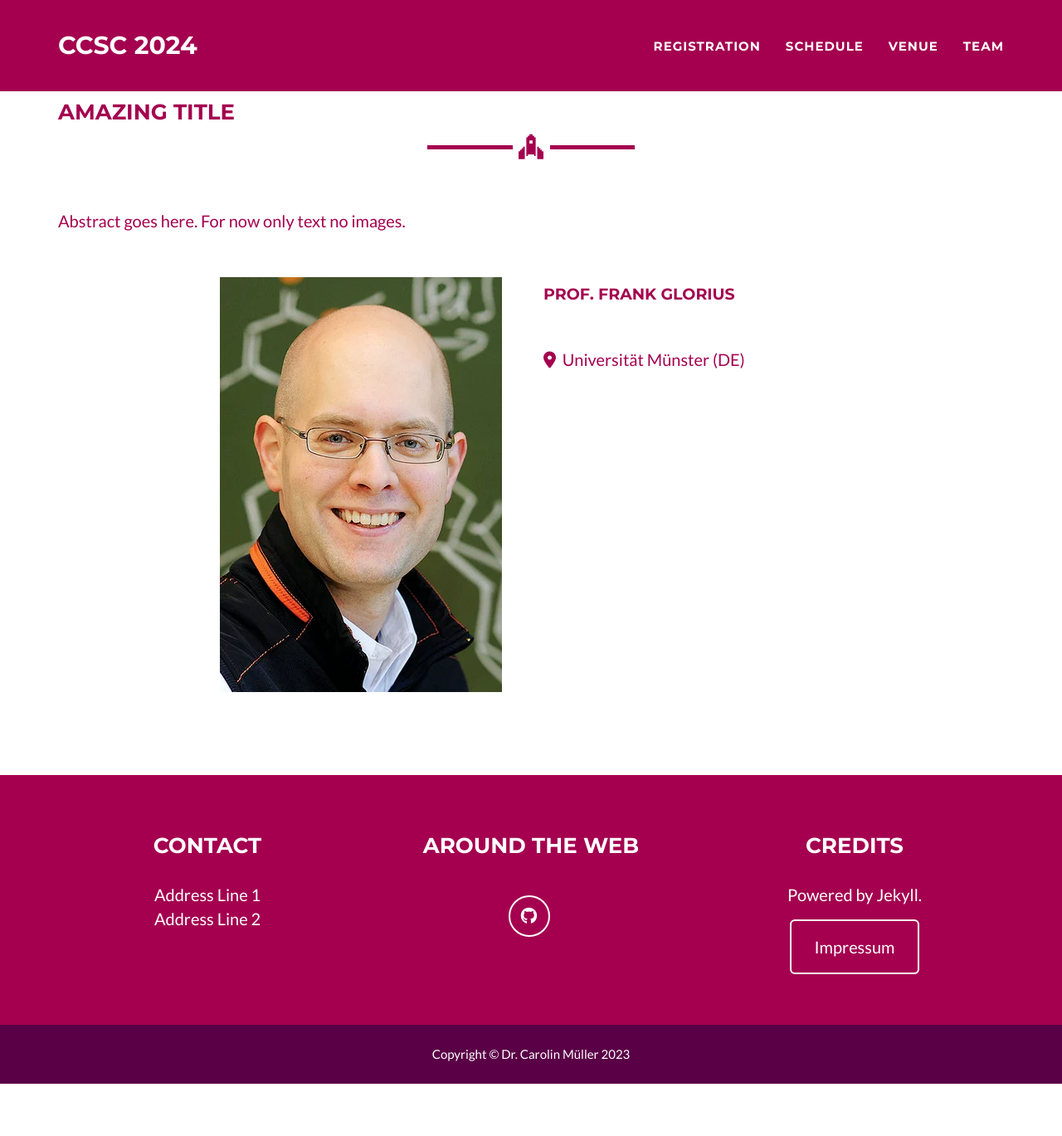
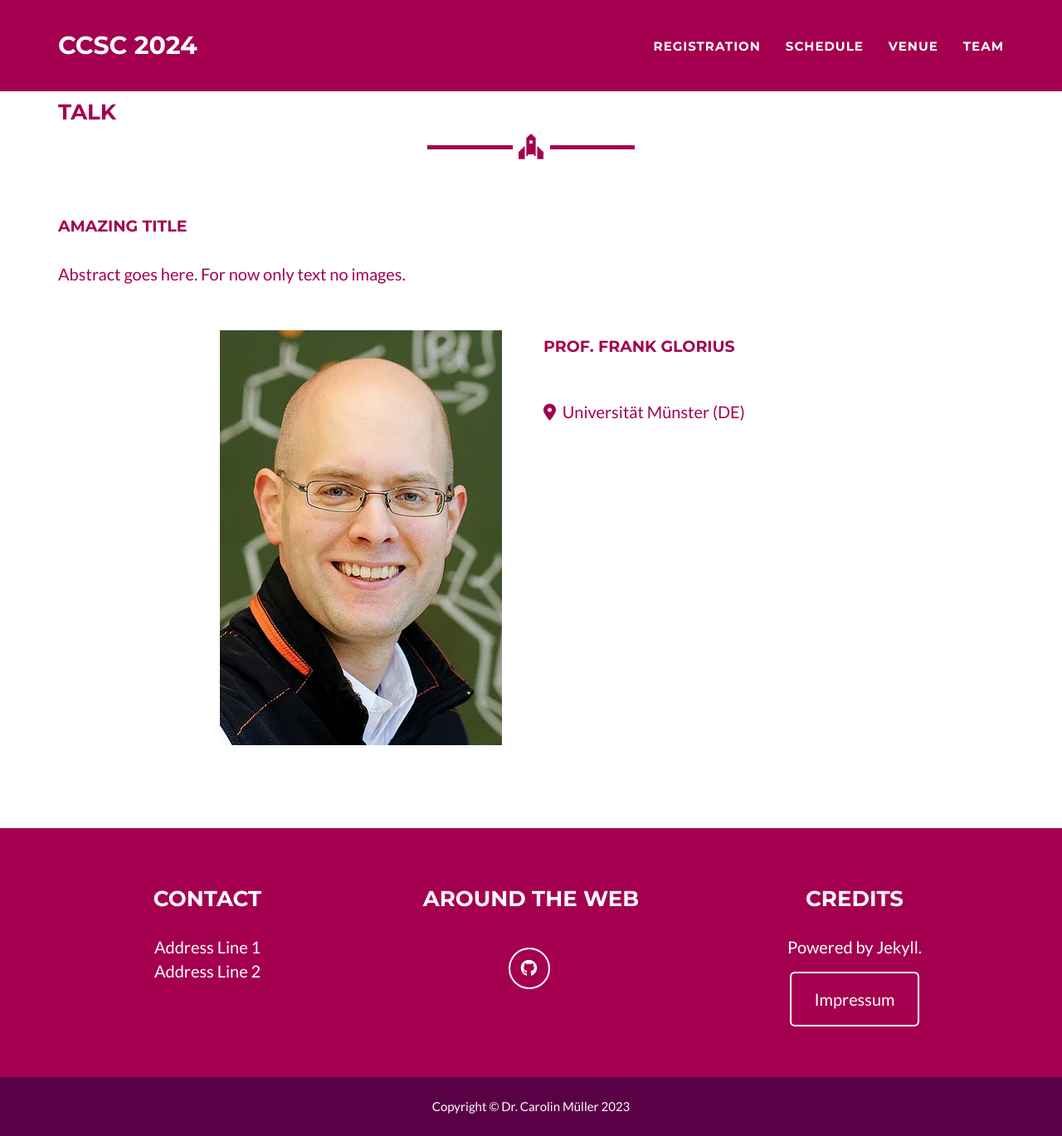
Before and after one commit to ccsc2024/ccsc2024.github.io, a Jekyll site: the page built from talks/glorius.md, in a window 1280 px wide and 1369 px high. Shown: the whole window at 83% size. Built offline with Jekyll 4.4.1, drawn with Linux system fonts in a browser that asks for light colours.

Commit message:
Update talkpage.html

```diff
--- a/_layouts/talkpage.html
+++ b/_layouts/talkpage.html
@@ -7,12 +7,18 @@
   {% include nav.html %}
   <section id="talk">
     <div class="container">
+      <div class="row">
+        <div class="col-lg-12">
+          <h3>Talk</h3>
+          <hr class="star-primary">
+          <br><br>
+        </div>
+      </div>
       <!-- abstract -->
       <div class="row">
         <div class="col-lg-12">
-          <h3>{{ page.title }}</h3>
-          <hr class="star-primary">
-          <br><br>
+          <h4>{{ page.title }}</h4>
+          <br>
           <p>{{ page.abstract }}</p>
           <br><br>
         </div>
```
